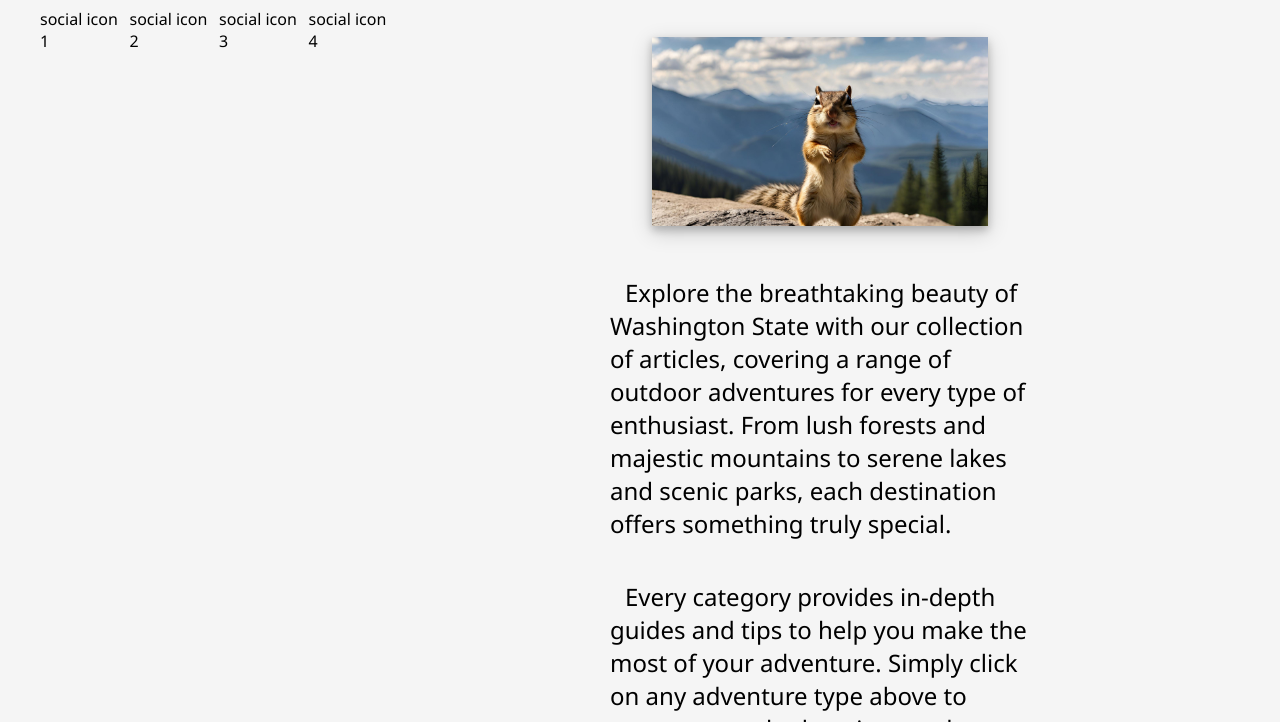
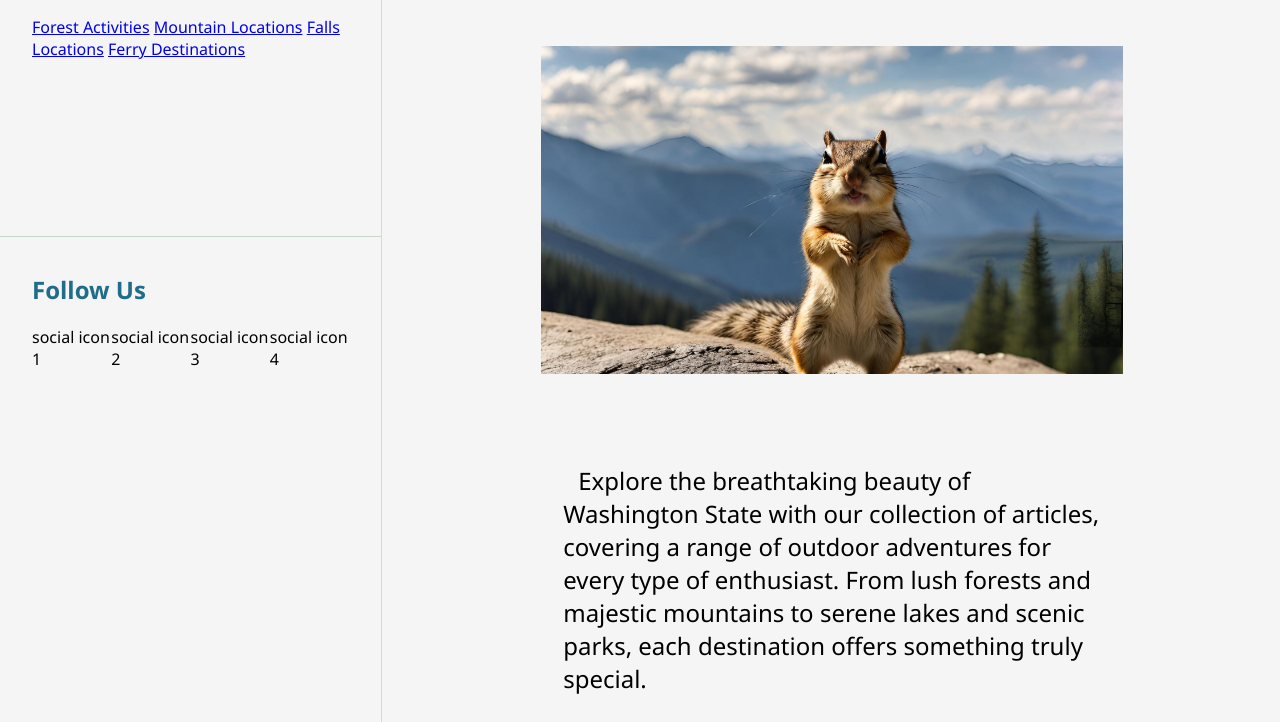
Before and after one commit to victordevlin/Team4Sprint1, a plain HTML site: page index.html in a window 1280 px wide. Shown: the part 464-1186 px from the top of the page. Drawn offline with Linux system fonts and the light colour scheme.

Commit message:
main content area revision, b4 sidebar styling

```diff
--- a/index.html
+++ b/index.html
@@ -92,12 +92,14 @@
             </aside>
 
             <!-- Introduction and content area -->
-            <main id="content">
-                <!-- Article image & title -->
+            <main class="content">
+                <!-- Article title -->
                 <div class="article-lead">
                     <h2 class="article-title">Welcome to Outdoor Adventures!</h2>
+                </div>
+                <div class="article-image">
                     <!-- Page article-title> main image -->
-                    <img id="mainpg-image" src="images/outdoors.jpg" alt="Outdoor Adventure" />
+                    <img src="images/outdoors.jpg" alt="Outdoor Adventure" />
                 </div>
                 <p>Explore the breathtaking beauty of Washington State with our collection of articles, covering a range of
                     outdoor adventures for every type of enthusiast. From lush forests and majestic mountains to serene
@@ -118,7 +120,7 @@
                     <h2>About Us</h2>
                     <p>Outdoor Adventures is your go-to source for exploring the natural beauty of Washington State. Our
                         mission
-                        is to inspire and guide you through the best outdoor experiences the state has to offer.</p>
+                        is to</p>
                     <a class="read-more" href="content/aboutus.html">Read More</a>
                 </div>
                 <div class="footer-section links">
--- a/styles/main.css
+++ b/styles/main.css
@@ -13,8 +13,8 @@ body {
 header {
     background-color: #f4f4f4;
     padding: 20px;
-    margin-bottom: 5%;
-    /* border-bottom: solid .5px rgba(128, 128, 128, 0.244); */
+    margin: 1em;
+    border-bottom: solid .5px rgba(128, 128, 128, 0.244);
     box-shadow: 0 1px 6px rgba(128,128,128,0.244);
 }
 
@@ -109,28 +109,39 @@ header {
 }
 
 
-/* Main Container */
+/* Main Container to hold sidebar & content container */
 .main-container {
     display: flex;
     justify-content: space-between;
-    max-width: 1200px;
+    max-width: 1440px;
     margin: 0 auto;
-    padding: 20px;
+    /* padding: 20px; */
 }
 
 /* Sidebar */
 .sidebar {
     flex: 1;
     margin-right: 2px;
+    border-right: solid .5px rgba(128, 128, 128, 0.244);
 }
 
 .latest-articles,
 .social-links {
-    margin-bottom: 20px;
+    margin: 10em 0 0;
+    padding: 1em 2em;
+}
+.latest-articles,
+.social-links h2 {
+    color: rgba(13, 97, 130, 0.925);
+}
+
+.social-links {
+margin-top: 10em;
+    border-top: solid 1px rgba(0, 100, 0, 0.193);
 }
 
 /* Main Content */
-#content {
+.content {
     flex: 3;
     text-indent: 15px;
     display: block;
@@ -142,7 +153,7 @@ header {
 /* Font styling */
 .article-title {
     font-size: 2.7em;
-    color: #284829;
+    color: #284829b2;
 }
 
 p {
@@ -150,7 +161,7 @@ p {
     padding: 10px 0;
     display: block;
     margin: 20px auto;
-    width: 50%;
+    width: 60%;
 }
 
 .article-lead {
@@ -158,26 +169,19 @@ p {
     justify-content: center;
     flex-wrap: wrap;
     gap: 100%;
+    /* display: block;
+    margin: 5em auto; */
+    /* width:75%;  */
 }
 
-figcaption {
-    margin: 20px auto;
-}
-
-/* Squirrel image and general .jpg image style */
-img {
-    max-width: 40%;
+.article-image img {
+    max-width: 65%;
+    display: block;
+    margin: 5em auto;
     height: auto;
-    /* border-radius: 5px; */
+    /* /* border-radius: 5px;
     box-shadow: 0 4px 8px rgba(0, 0, 0, 0.2), 0 6px 20px rgba(0, 0, 0, 0.19);
-    margin: 1.5em 0 1.5em;
-}
-
-/* Pages main image */
-#mainpg-image {
-    display: block;
-    margin: 20px auto;
-    width: 70%;
+    margin: 1.5em 0; */
 }
 
 /* Content area style */
@@ -186,8 +190,6 @@ img {
     display: block;
     margin: 20px auto;
     padding: 3em 0;
-
-    max-width: 70%
 }
 
 /* Remove marker styling for all <ul> lists */
@@ -245,6 +247,7 @@ footer {
     color: whitesmoke;
     padding: 10px 0;
     text-align: center;
+    margin-top: 1em;
 }
 
 .footer-content {
```
